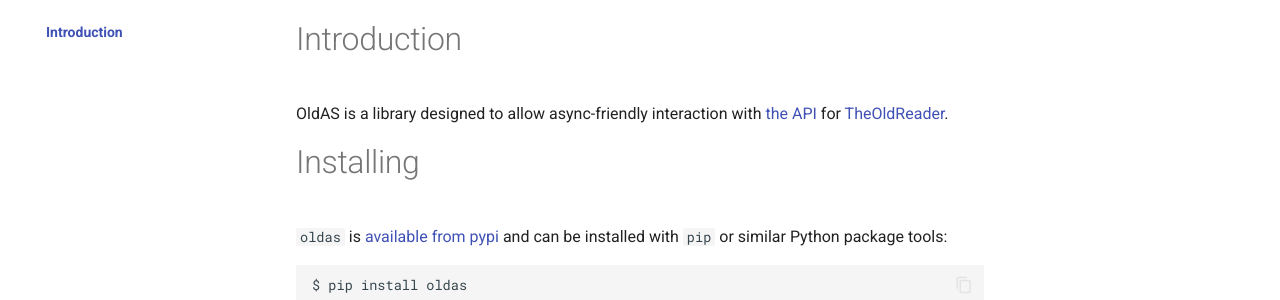
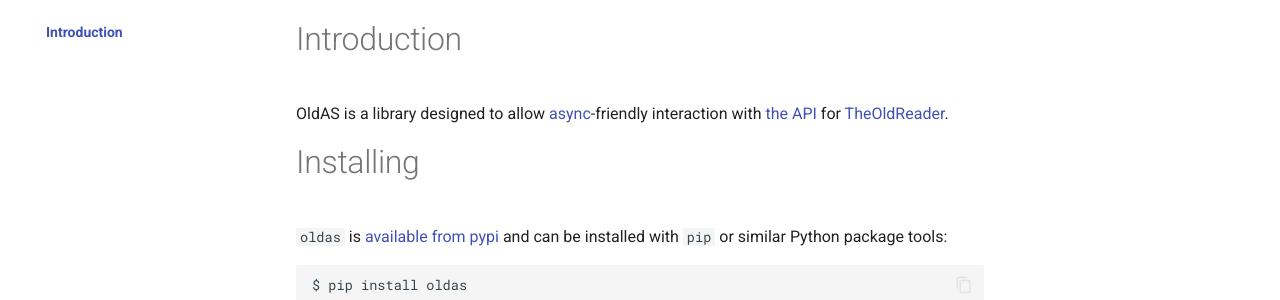
Before and after one commit to davep/oldas, an MkDocs documentation site: the page built from docs/source/index.md, in a window 1280 px wide. Shown: the part 127-427 px from the top of the page. Built offline with MkDocs 1.6.1 and Material for MkDocs 9.7.7, drawn with Linux system fonts in a browser that asks for light colours; comment, search, counter and statistics services are not loaded; part of the change alters nothing that is shown.

```diff
--- a/docs/source/index.md
+++ b/docs/source/index.md
@@ -1,7 +1,8 @@
 # Introduction
 
-OldAS is a library designed to allow async-friendly interaction with [the
-API](https://github.com/theoldreader/api) for
+OldAS is a library designed to allow
+[async](https://docs.python.org/3/library/asyncio.html)-friendly interaction
+with [the API](https://github.com/theoldreader/api) for
 [TheOldReader](https://theoldreader.com).
 
 # Installing
```
